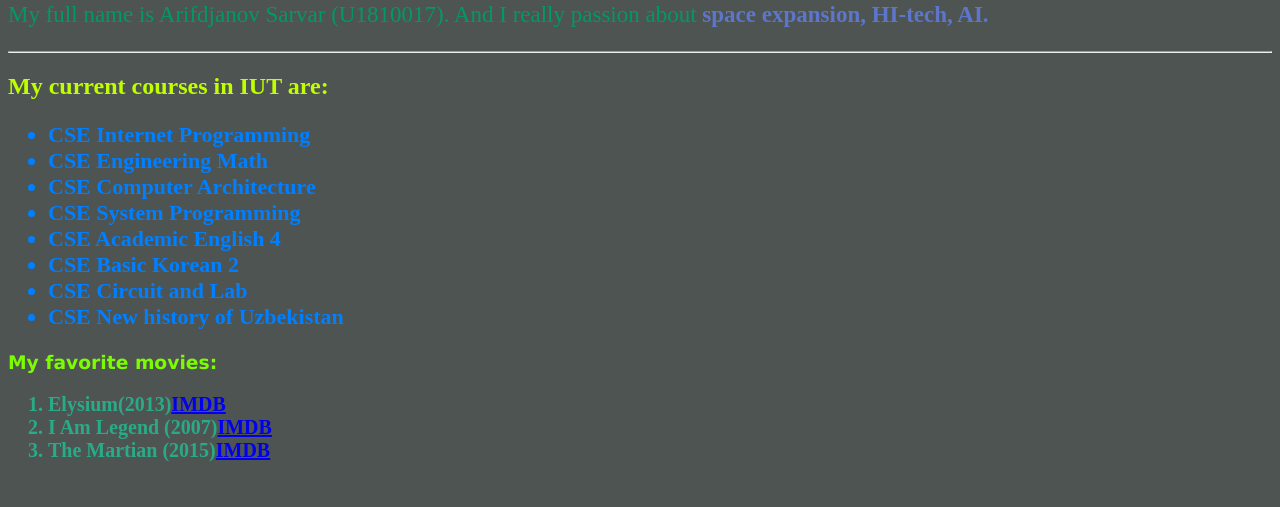
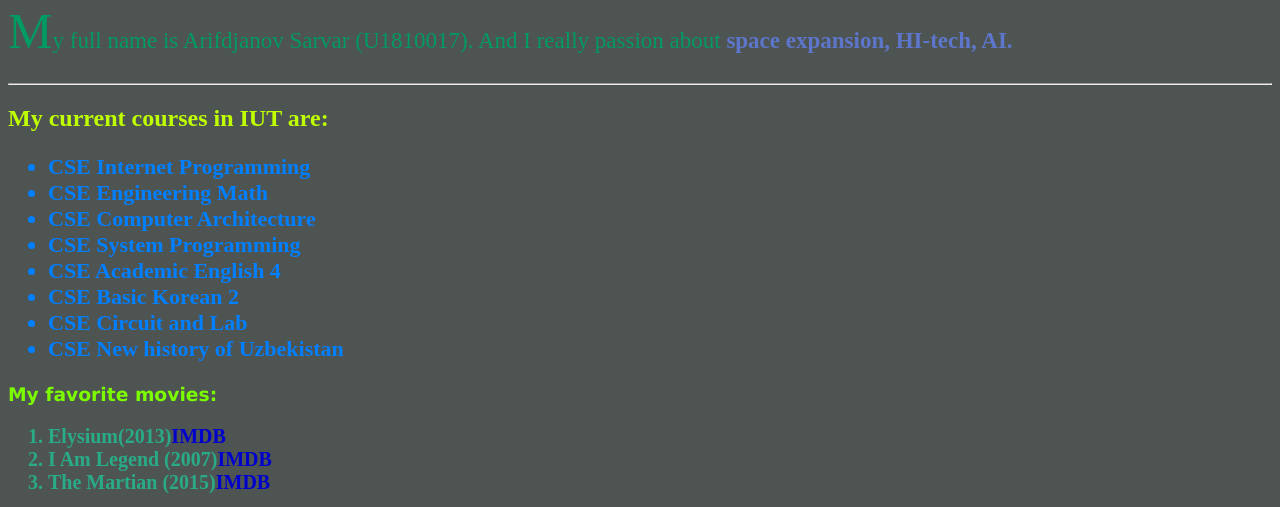
Before and after one commit to OverLordN7/OverLordN77.github.io, a plain HTML site: page aboutme.html in a window 1280 px wide. Shown: the part 79-586 px from the top of the page. Drawn offline with Linux system fonts and the light colour scheme.

Commit message:
update 1

```diff
--- a/aboutme-style.css
+++ b/aboutme-style.css
@@ -20,6 +20,14 @@ h4{
 body {
 	background-color:#4E5452;
 }
+
+
+p:first-letter {
+  font-size: 50px;
+}
+
+
+
 p1{
 	color: #5D76CB;
 
@@ -42,3 +50,17 @@ ul{
 	font-size: 22px;
 	 font-style: "Arial Black";
 }
+a:link {
+    text-decoration: none;
+    color: #0000CC;
+}
+a:visited {
+    text-decoration: none;
+    color: #0000CC;
+}
+a:hover {
+    text-decoration: underline;
+}
+a:active {
+    text-decoration: underline;
+}
```
